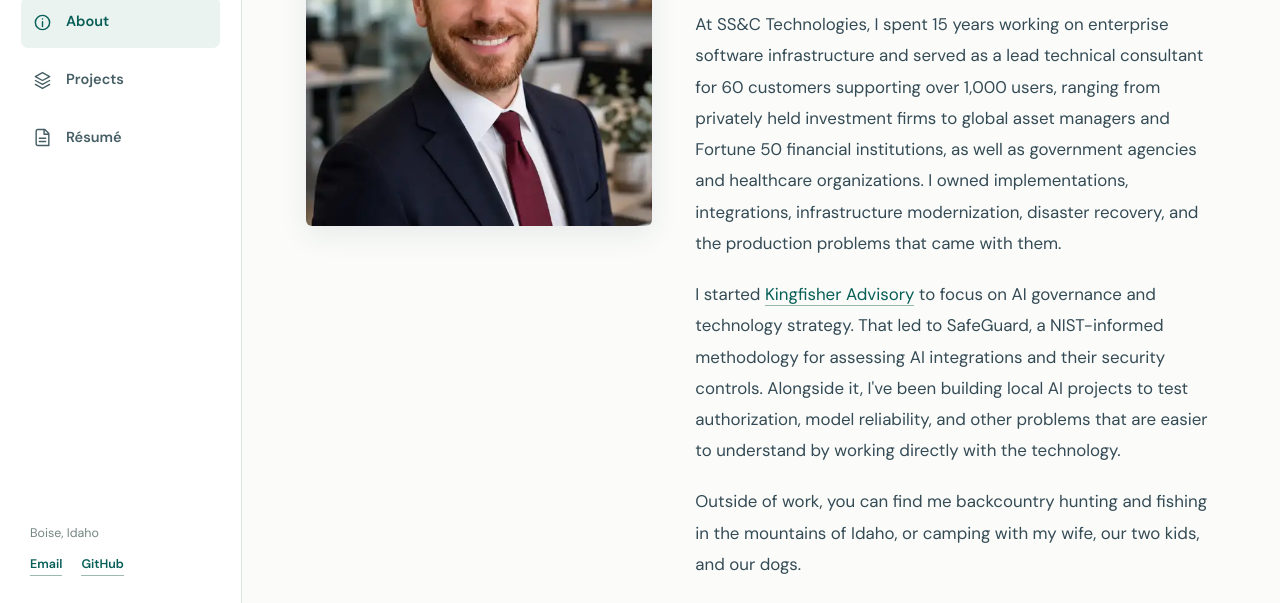
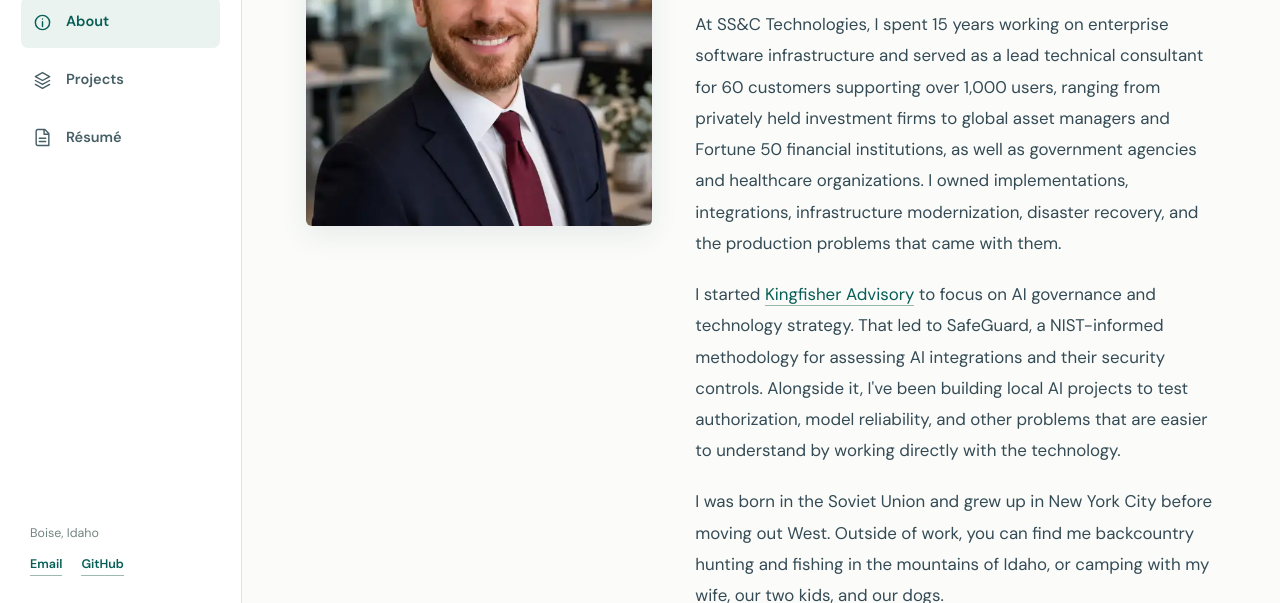
Before and after one commit to blackbird-git/ai-governance-portfolio, a plain HTML site: page index.html in a window 1280 px wide. Shown: the part 197-800 px from the top of the page. Drawn offline with Linux system fonts and the light colour scheme.

Commit message:
Add personal background to About section

```diff
--- a/index.html
+++ b/index.html
@@ -13,7 +13,7 @@
         <h1 id="about-heading">Ilya Mirkin</h1>
         <p class="narrative-opening">At SS&amp;C Technologies, I spent 15 years working on enterprise software infrastructure and served as a lead technical consultant for 60 customers supporting over 1,000 users, ranging from privately held investment firms to global asset managers and Fortune 50 financial institutions, as well as government agencies and healthcare organizations. I owned implementations, integrations, infrastructure modernization, disaster recovery, and the production problems that came with them.</p>
         <p class="narrative-opening">I started <a href="https://kingfisheridaho.com" target="_blank" rel="noopener noreferrer">Kingfisher Advisory</a> to focus on AI governance and technology strategy. That led to SafeGuard, a NIST-informed methodology for assessing AI integrations and their security controls. Alongside it, I've been building local AI projects to test authorization, model reliability, and other problems that are easier to understand by working directly with the technology.</p>
-        <p class="narrative-opening">Outside of work, you can find me backcountry hunting and fishing in the mountains of Idaho, or camping with my wife, our two kids, and our dogs.</p>
+        <p class="narrative-opening">I was born in the Soviet Union and grew up in New York City before moving out West. Outside of work, you can find me backcountry hunting and fishing in the mountains of Idaho, or camping with my wife, our two kids, and our dogs.</p>
         <p class="narrative-qualification">MBA in Risk Management, St. John's University · Boise, Idaho</p>
         <div class="profile-intro-meta"><a href="mailto:ilyamir.mail@gmail.com">Email</a><a href="https://github.com/blackbird-git" target="_blank" rel="noopener noreferrer">GitHub</a></div>
       </div>
```
